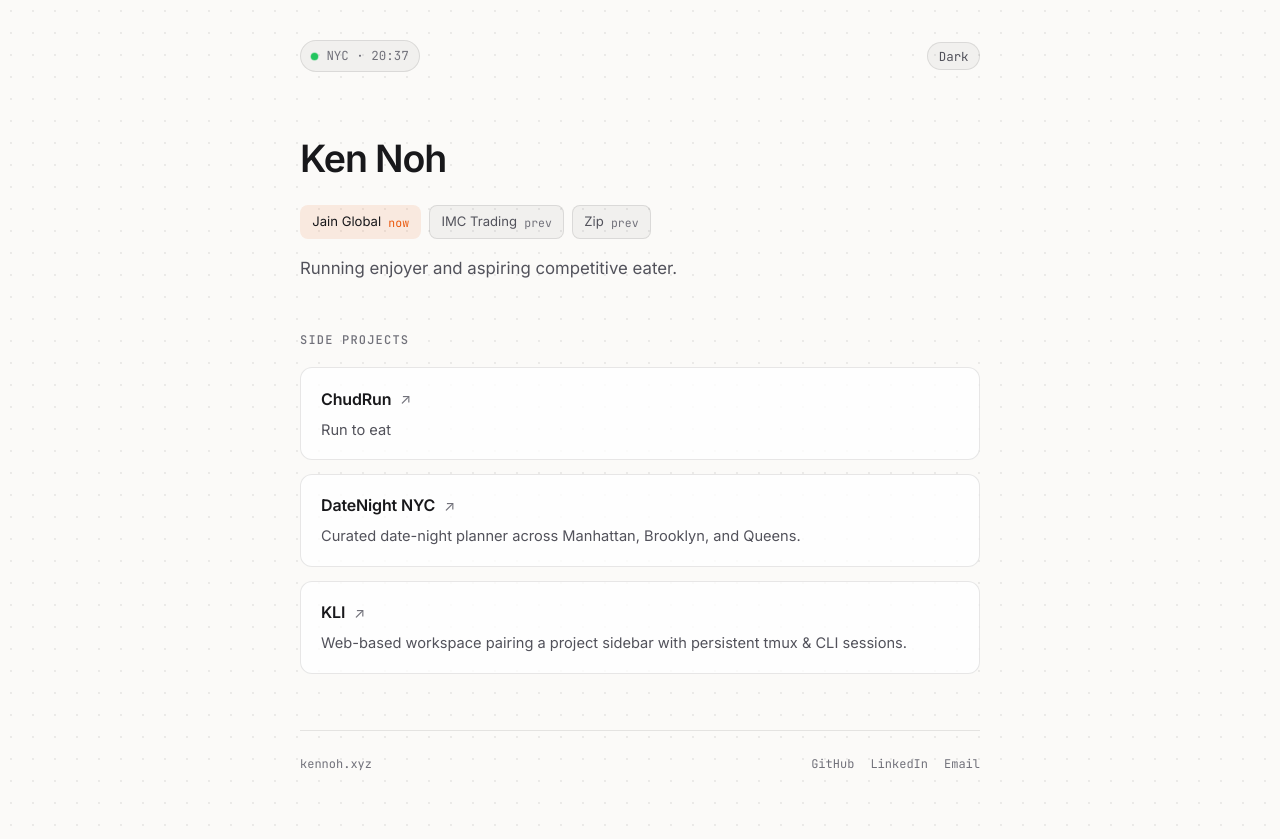
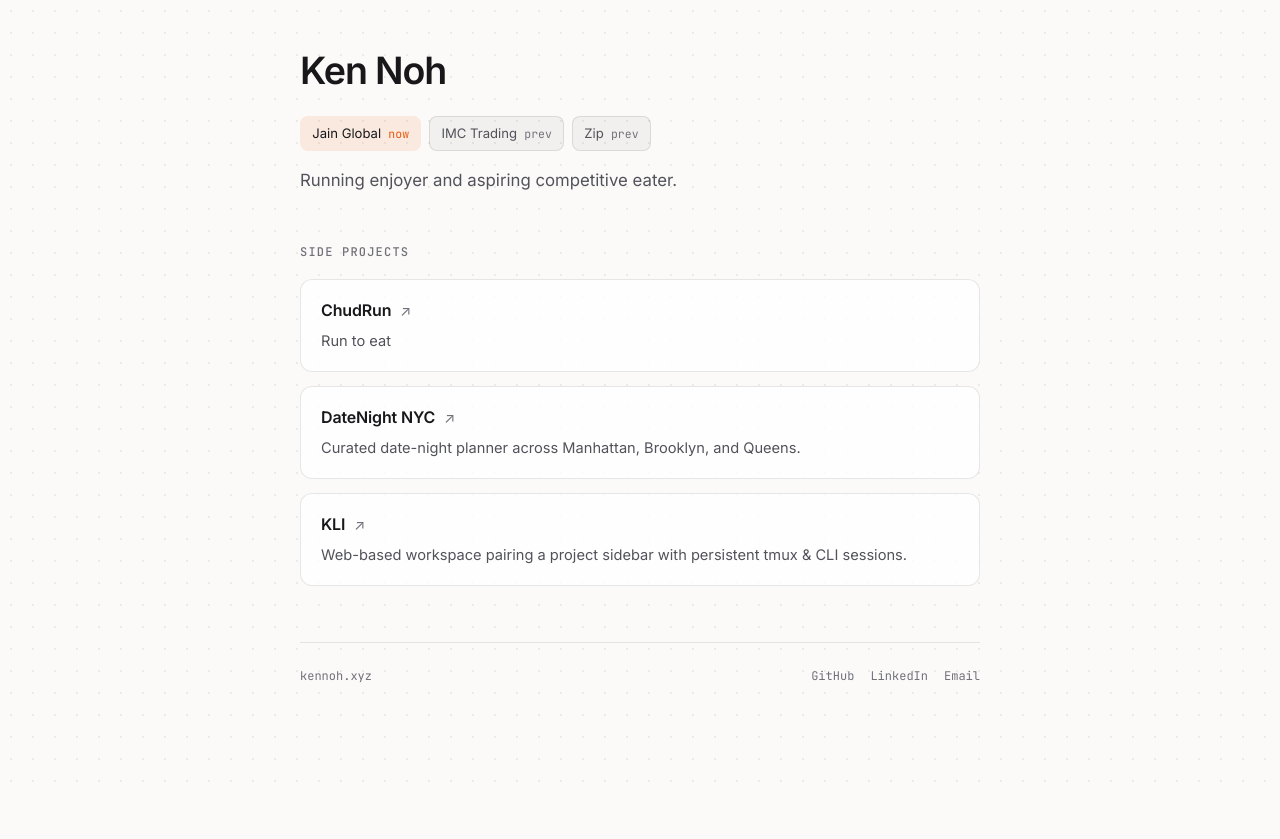
Before and after one commit to SquareDorito/kennoh.github.io, a plain HTML site: page index.html in a window 1280 px wide. After the commit the page ends 800 px from the top, so only its background shows below. Drawn offline with Linux system fonts and the light colour scheme.

Commit message:
Remove NYC clock and theme toggle button

```diff
--- a/index.html
+++ b/index.html
@@ -26,7 +26,8 @@
       --pill-bg: rgba(24, 24, 27, 0.045);
     }
 
-    html[data-theme="dark"] {
+    @media (prefers-color-scheme: dark) {
+      :root {
         --bg: #0c0c0e;
         --surface: rgba(24, 24, 27, 0.72);
         --surface-hover: rgba(30, 30, 35, 0.92);
@@ -40,6 +41,7 @@
         --dot: rgba(255, 255, 255, 0.055);
         --spotlight: rgba(251, 146, 60, 0.09);
         --pill-bg: rgba(255, 255, 255, 0.06);
+      }
     }
 
     * {
@@ -390,16 +392,6 @@
 </head>
 <body>
   <div class="container">
-    <div class="topbar">
-      <div class="status-pill">
-        <span class="pulse" aria-hidden="true"></span>
-        <span>NYC · <span id="clock">--:--</span></span>
-      </div>
-      <button class="theme-btn" id="theme-toggle" type="button" aria-label="Toggle color theme">
-        Theme
-      </button>
-    </div>
-
     <header>
       <h1>Ken Noh</h1>
       <div class="exp-strip" aria-label="Experience" style="margin-bottom: 1rem;">
@@ -475,38 +467,6 @@
   </div>
 
   <script>
-    // Theme toggle (defaults to OS preference)
-    const root = document.documentElement;
-    const themeBtn = document.getElementById("theme-toggle");
-    const savedTheme = localStorage.getItem("theme");
-    const prefersDark = window.matchMedia("(prefers-color-scheme: dark)").matches;
-
-    function applyTheme(theme) {
-      root.setAttribute("data-theme", theme);
-      themeBtn.textContent = theme === "dark" ? "Light" : "Dark";
-    }
-
-    applyTheme(savedTheme || (prefersDark ? "dark" : "light"));
-
-    themeBtn.addEventListener("click", () => {
-      const next = root.getAttribute("data-theme") === "dark" ? "light" : "dark";
-      localStorage.setItem("theme", next);
-      applyTheme(next);
-    });
-
-    // Live NYC clock
-    const clockEl = document.getElementById("clock");
-    function updateClock() {
-      clockEl.textContent = new Intl.DateTimeFormat("en-US", {
-        timeZone: "America/New_York",
-        hour: "2-digit",
-        minute: "2-digit",
-        hour12: false,
-      }).format(new Date());
-    }
-    updateClock();
-    setInterval(updateClock, 15000);
-
     // Card spotlight hover
     document.querySelectorAll(".card").forEach((card) => {
       card.addEventListener("mousemove", (e) => {
```
Lines whose indentation alone changed are shown as unchanged.
